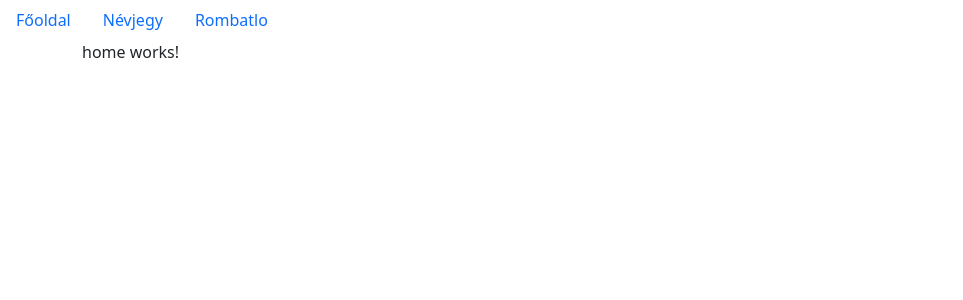
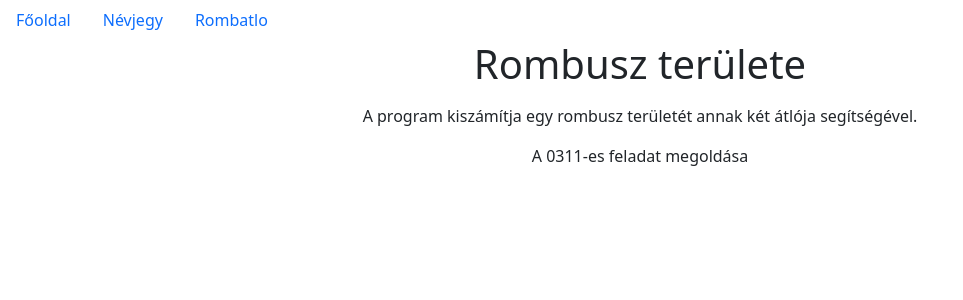
Before and after one commit to BenedekSzasz/001-Dolgozat---2026-10-07_Frontend_rombatlo, an Angular app: page /home in a window 1280 px wide. Shown: the top 300 px of the page, without its empty margins (0-963 px from the left). Built offline with nearby package versions, Linux system fonts and the light colour scheme.

Commit message:
home komponens befejezve

```diff
--- a/src/app/home/home.component.html
+++ b/src/app/home/home.component.html
@@ -1 +1,5 @@
-<p>home works!</p>
+
+<h1 class="text-center">Rombusz területe</h1>
+
+<p class="text-center mt-3">A program kiszámítja egy rombusz területét annak két átlója segítségével.</p>
+<p class="text-center">A 0311-es feladat megoldása</p>
```
